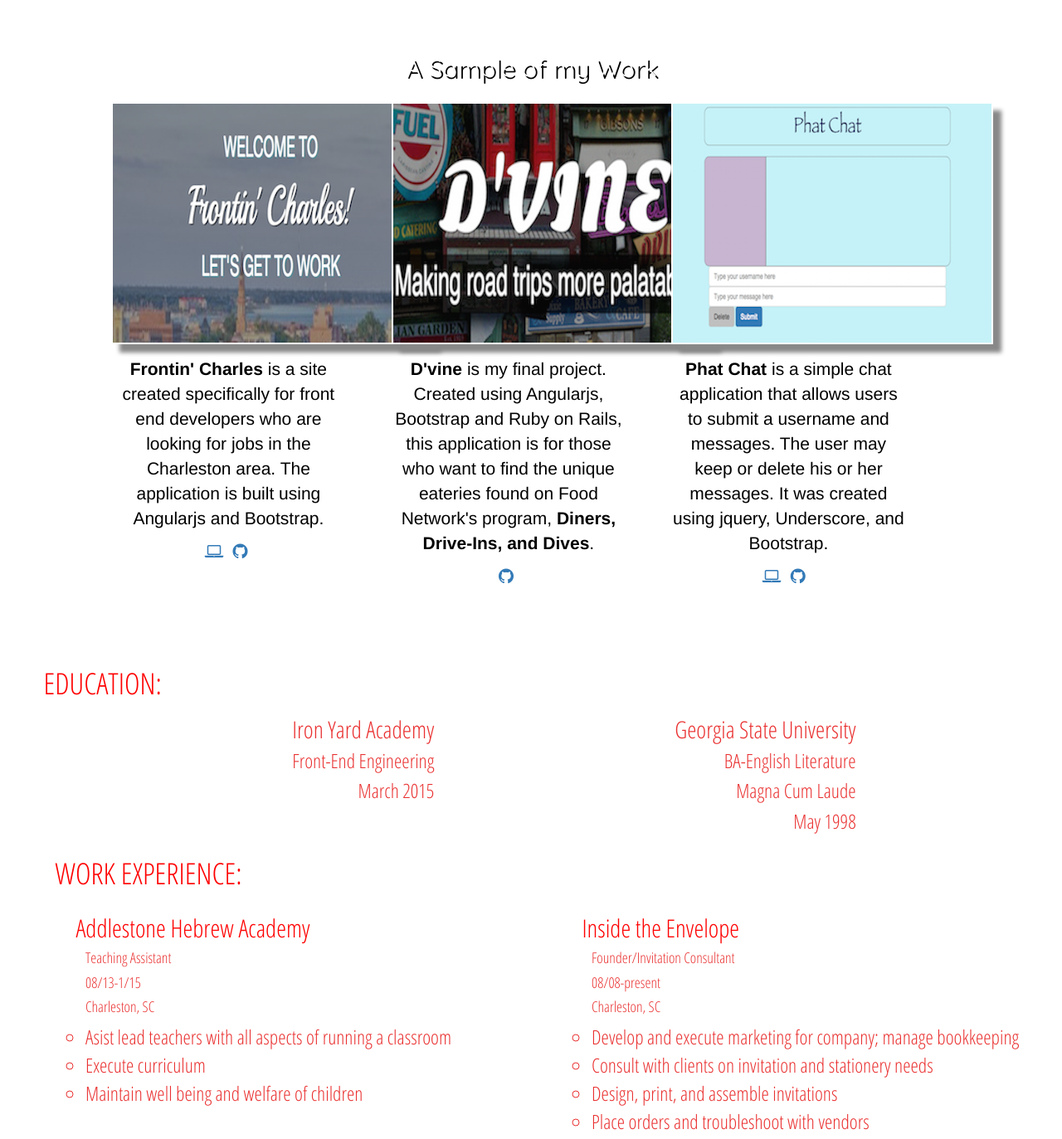
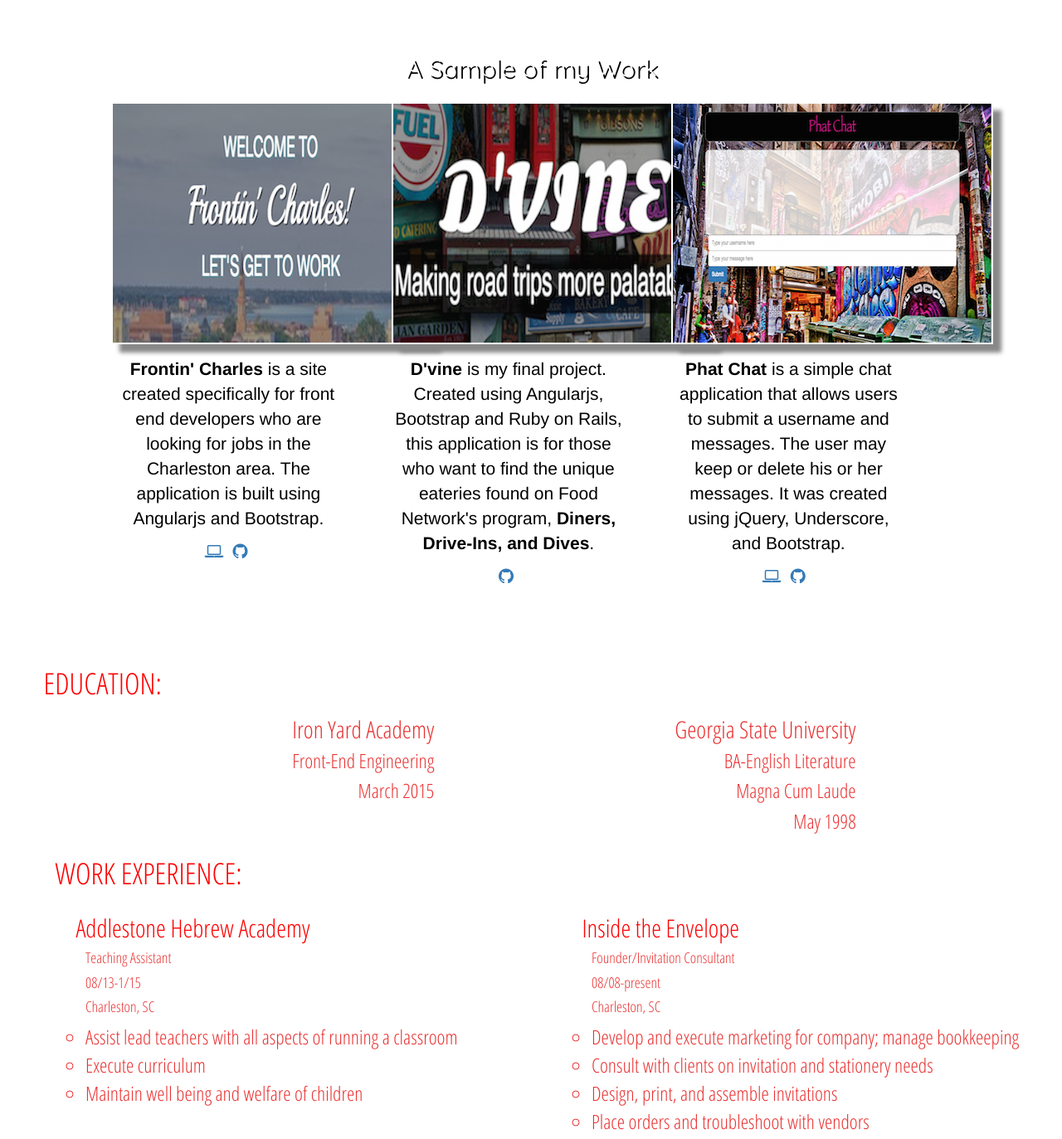
Before and after one commit to AllstonS/Portfolio, a plain HTML site: page index.html in a window 1280 px wide. Shown: the part 760-2133 px from the top of the page at 83% size. Drawn offline with Linux system fonts and the light colour scheme.

Commit message:
Updated Phat-Chat screenshot

```diff
--- a/index.html
+++ b/index.html
@@ -74,8 +74,8 @@
               </ul>
             </div>
             <div class="project col-sm-3 col-md-3 col-lg-3">
-              <img src="images/chat.png" alt="">
-              <p class="description"><b>Phat Chat</b> is a simple chat application that allows users to submit a username and messages. The user may keep or delete his or her messages. It was created using jquery, Underscore, and Bootstrap.</p>
+              <img src="images/graffiti.png" alt="">
+              <p class="description"><b>Phat Chat</b> is a simple chat application that allows users to submit a username and messages. The user may keep or delete his or her messages. It was created using jQuery, Underscore, and Bootstrap.</p>
               <ul class="icon">
                 <li><a href="https://allstons.github.io/Phat-Chat"><i class="fa fa-laptop"></i></a></li>
                 <li><a class="github" href="https://github.com/AllstonS/Phat-Chat"><i class="fa fa-github"></i></a><li>
@@ -110,7 +110,7 @@
               <span><h5 class="detail">08/13-1/15</h5></span>
               <span><h5 class="detail">Charleston, SC</h5></span>
               <ul>
-                <li class="task">Asist lead teachers with all aspects of running a classroom</li>
+                <li class="task">Assist lead teachers with all aspects of running a classroom</li>
                 <li class="task">Execute curriculum</li>
                 <li class="task">Maintain well being and welfare of children</li>
               </ul>
```
Also changed, not shown: style.css (added, +25 -0 lines), images/chat.png (deleted), images/graffiti.png (added).
